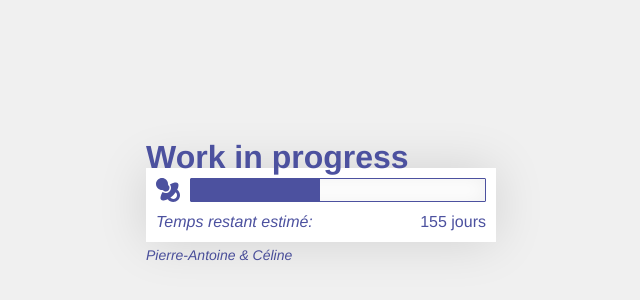
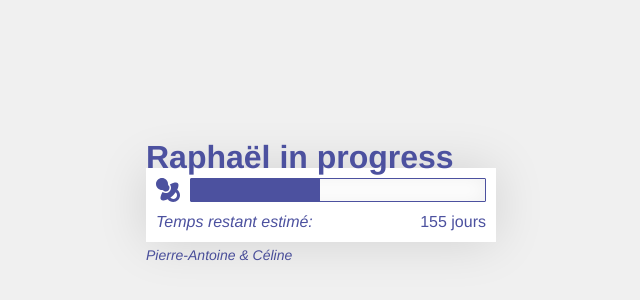
Before and after one commit to leny/anbriyon, a plain HTML site: page index.html in a window 1280 px wide. Shown: the part 96-396 px from the top of the page, without its empty margins (319-959 px from the left). Drawn offline with Linux system fonts and the light colour scheme.

Commit message:
Add firstname

```diff
--- a/index.html
+++ b/index.html
@@ -108,7 +108,7 @@
     <body>
         <main>
             <header>
-                <h1>Work in progress</h1>
+                <h1>Rapha&euml;l in progress</h1>
             </header>
             <div class="box">
                 <svg version="1.1" viewBox="0 0 72 72">
```
